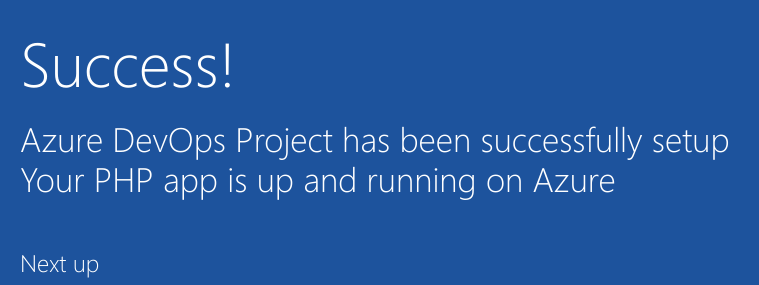
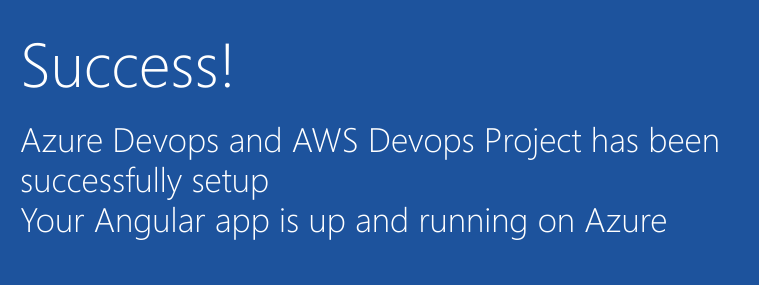
Before and after one commit to shrini-code/Edureka_Assignment, a plain HTML site: page index.html in a window 1280 px wide. Shown: the part 352-637 px from the top of the page, 205-964 px from the left. Drawn offline with Linux system fonts and the light colour scheme.

Commit message:
modfied branch1->index.html

```diff
--- a/index.html
+++ b/index.html
@@ -19,8 +19,8 @@
         </div>
             <div class="content-body">
                 <div class="success-text">Success!</div>
-                <div class="description line-1"> Azure DevOps Project has been successfully setup</div>
-                <div class="description line-2"> Your PHP app is up and running on Azure</div>
+                <div class="description line-1"> Azure Devops and AWS Devops Project has been successfully setup</div>
+                <div class="description line-2"> Your Angular app is up and running on Azure</div>
                 <div class="next-steps-container">
                     <div class="next-steps-header">Next up</div>
                     <div class="next-steps-body">
```
